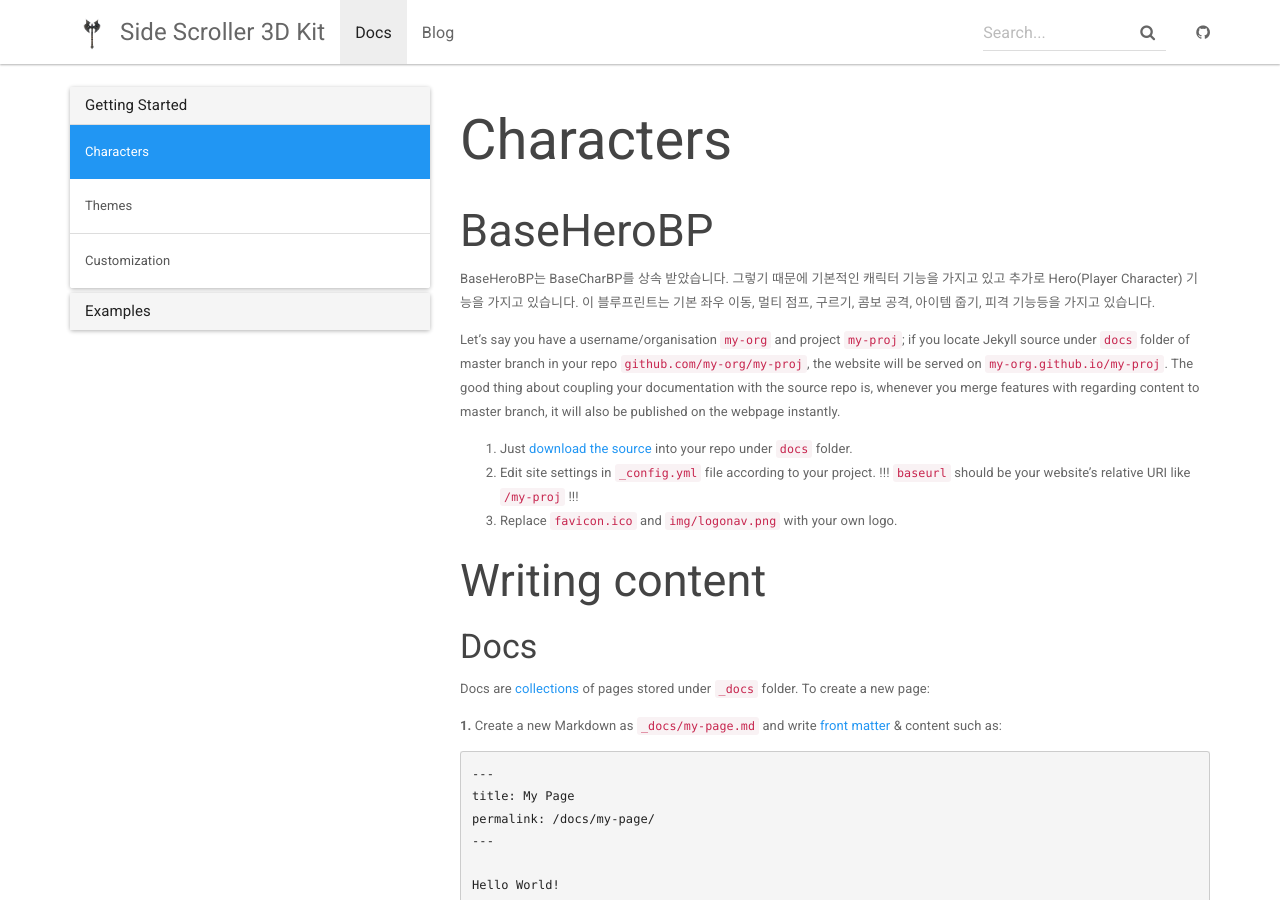
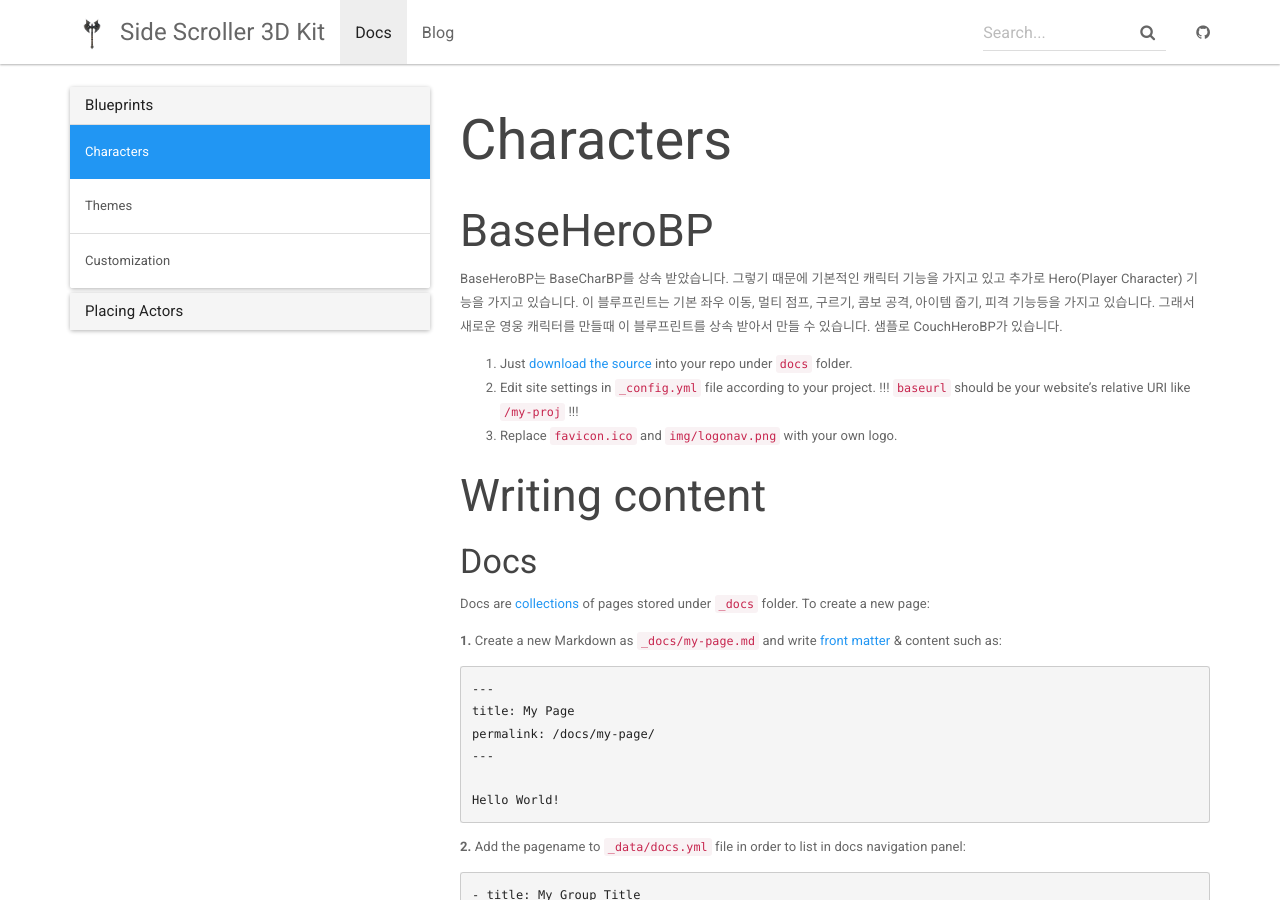
Before and after one commit to hwangdaehee258/ssk.github.io, a Jekyll site: the page built from _docs/index.md, in a window 1280 px wide and 900 px high. Built offline with Jekyll 4.4.1, drawn with Linux system fonts in a browser that asks for light colours; nearby versions of some CDN libraries.

Commit message:
test1123

```diff
--- a/_data/docs.yml
+++ b/_data/docs.yml
@@ -1,10 +1,10 @@
-- title: Getting Started
+- title: Blueprints
   docs:
   - home
   - themes
   - customization
 
-- title: Examples
+- title: Placing Actors
   docs:
   - cheatsheet
   - font-awesome
--- a/_docs/index.md
+++ b/_docs/index.md
@@ -8,9 +8,7 @@ redirect_from: /docs/index.html
 
 BaseHeroBP는 BaseCharBP를 상속 받았습니다. 그렇기 때문에 기본적인 캐릭터 기능을 가지고 있고 추가로 Hero(Player Character) 기능을 가지고 있습니다.
 이 블루프린트는 기본 좌우 이동, 멀티 점프, 구르기, 콤보 공격, 아이템 줍기, 피격 기능등을 가지고 있습니다.
-
-Let's say you have a username/organisation `my-org` and project `my-proj`; if you locate Jekyll source under `docs` folder of master branch in your repo `github.com/my-org/my-proj`, the website will be served on `my-org.github.io/my-proj`.
-The good thing about coupling your documentation with the source repo is, whenever you merge features with regarding content to master branch, it will also be published on the webpage instantly.
+ 그래서 새로운 영웅 캐릭터를 만들때 이 블루프린트를 상속 받아서 만들 수 있습니다. 샘플로 CouchHeroBP가 있습니다.
 
 1. Just [download the source](https://github.com/aksakalli/jekyll-doc-theme/archive/gh-pages.zip) into your repo under `docs` folder.
 2. Edit site settings in  `_config.yml` file according to your project. !!! `baseurl` should be your website's relative URI like `/my-proj` !!!
```
